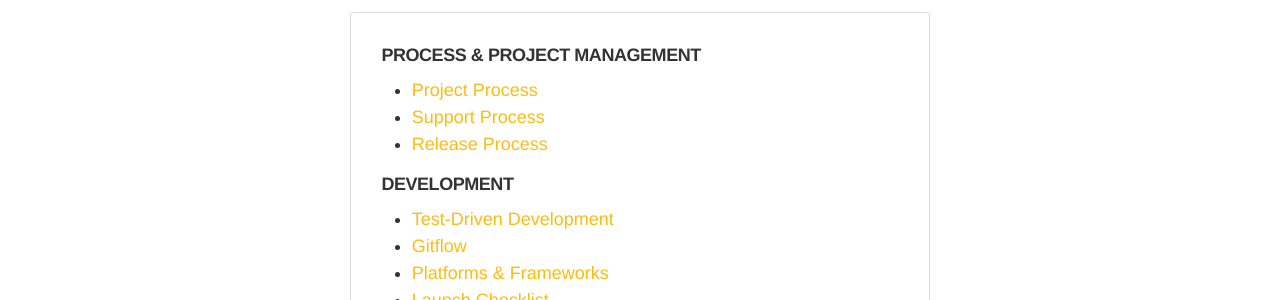
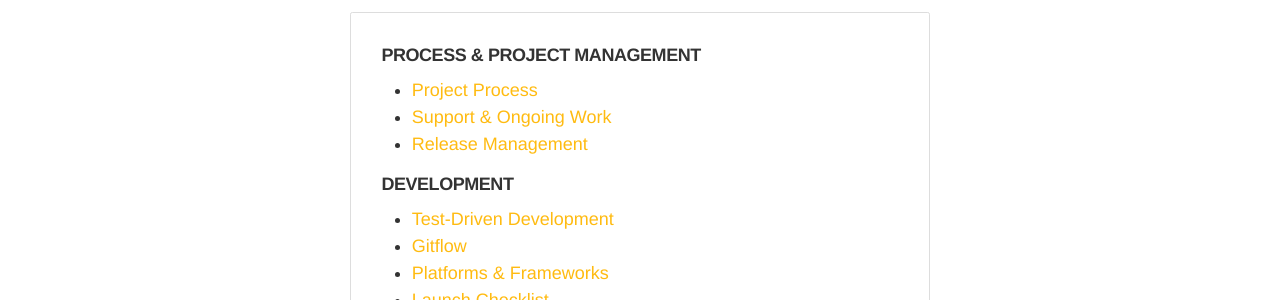
Before and after one commit to gpmd/playbook, a Jekyll site: the page built from index.md, in a window 1280 px wide and 900 px high. Shown: the part 301-601 px from the top of the window. Built offline with Jekyll 4.4.1, drawn with Linux system fonts in a browser that asks for light colours; nearby versions of some CDN libraries; Markdown is read by kramdown in place of the engine named in the settings.

Commit message:
Updated table-of-contents.md

```diff
--- a/_includes/table-of-contents.md
+++ b/_includes/table-of-contents.md
@@ -1,8 +1,8 @@
 ###### Process & Project Management
 
 * [Project Process](/process/projects)
-* [Support Process](/process/support)
-* [Release Process](/process/releases)
+* [Support & Ongoing Work](/process/support)
+* [Release Management](/process/releases)
 
 ###### Development
 
```
